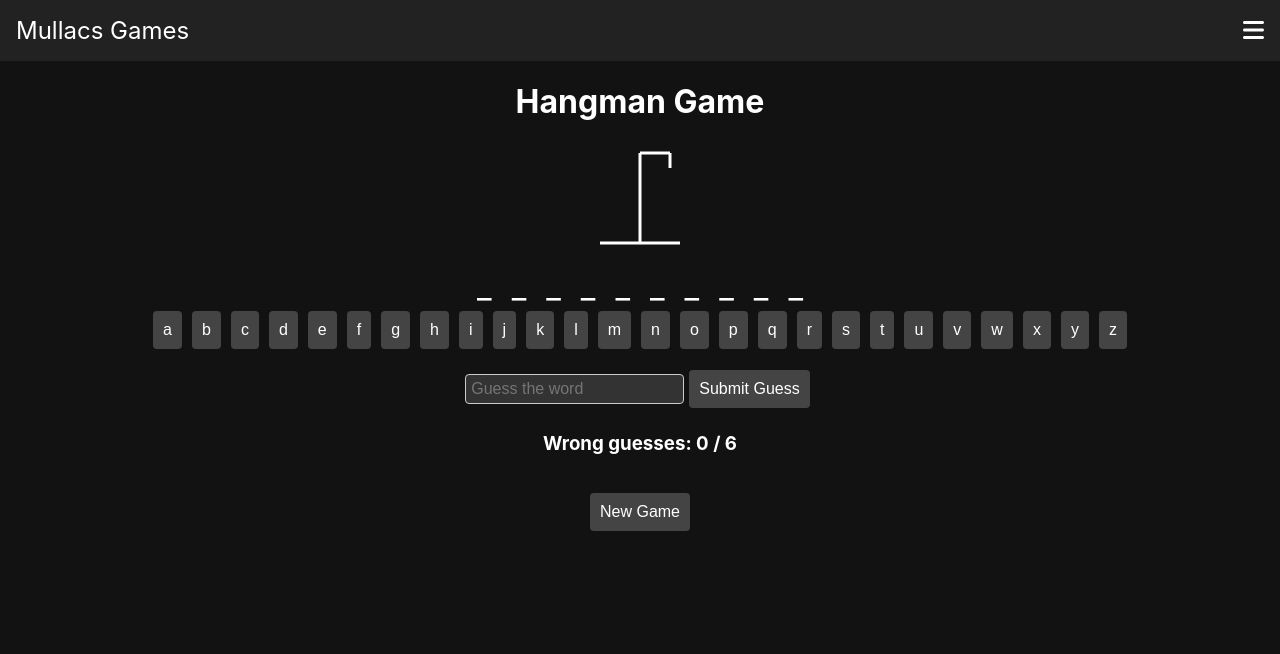
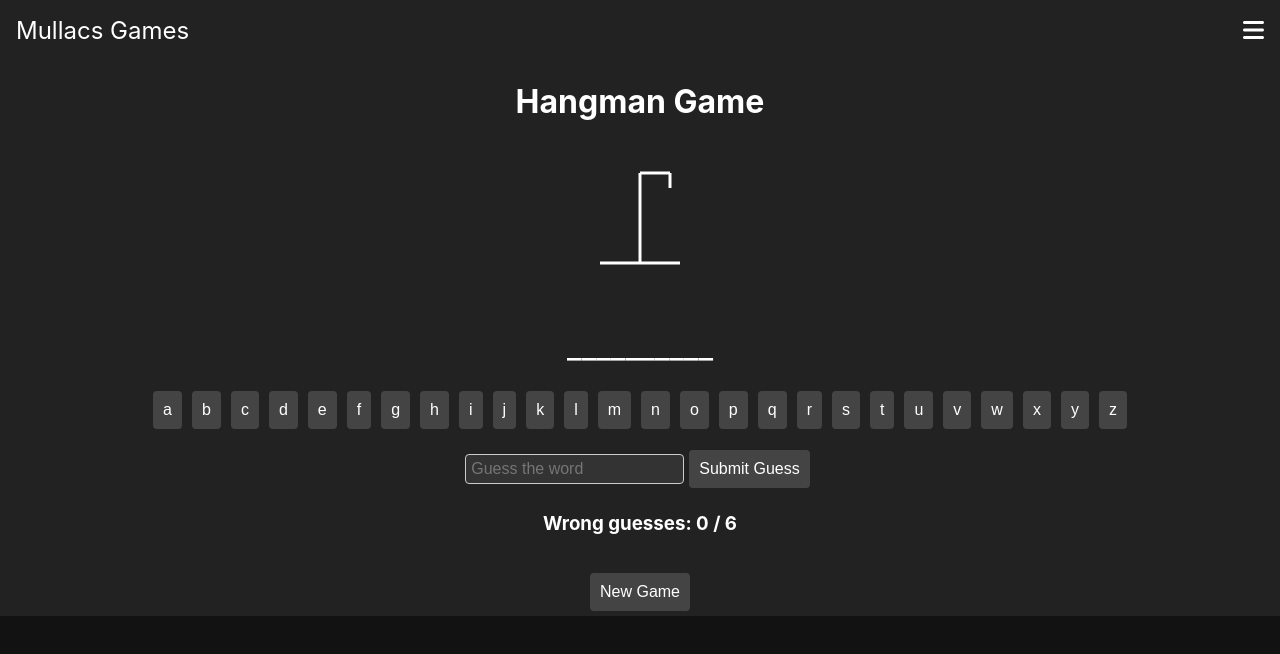
Before and after one commit to MCCLXVI/Mullacs-games, a React (Create React App) app: page /hangman in a window 1280 px wide. Shown: the top 654 px of the page. Built offline with nearby package versions, Linux system fonts and the light colour scheme.

Commit message:
Update App.css

```diff
--- a/src/App.css
+++ b/src/App.css
@@ -1,36 +1,30 @@
 .App {
   text-align: center;
+  background-color: #222;
+  color: white;
 }
 
-button {
-  margin: 5px;
-  padding: 10px;
-  font-size: 16px;
-  cursor: pointer;
+.game-container {
+  display: flex;
+  flex-direction: column;
+  align-items: center;
+  justify-content: center;
+  height: calc(100vh - 100px);
 }
 
-button:disabled {
-  background-color: #ccc;
-  cursor: not-allowed;
+.hangman {
+  margin: 20px 0;
 }
 
-h2 {
-  letter-spacing: 0.2em;
+.word {
+  font-size: 2rem;
+  margin: 20px 0;
 }
 
-.letter {
-  margin: 0 10px;
-  font-size: 2rem;
-}
-
-input {
-  margin-top: 20px;
-  padding: 5px;
-  font-size: 16px;
-  border: 1px solid #ccc;
-  border-radius: 4px;
-  background-color: #333;
-  color: white;
+.keyboard {
+  display: flex;
+  flex-wrap: wrap;
+  justify-content: center;
 }
 
 button {
@@ -47,3 +41,13 @@ button {
 button:hover {
   background-color: #555;
 }
+
+input {
+  margin-top: 20px;
+  padding: 5px;
+  font-size: 16px;
+  border: 1px solid #ccc;
+  border-radius: 4px;
+  background-color: #333;
+  color: white;
+}
```
